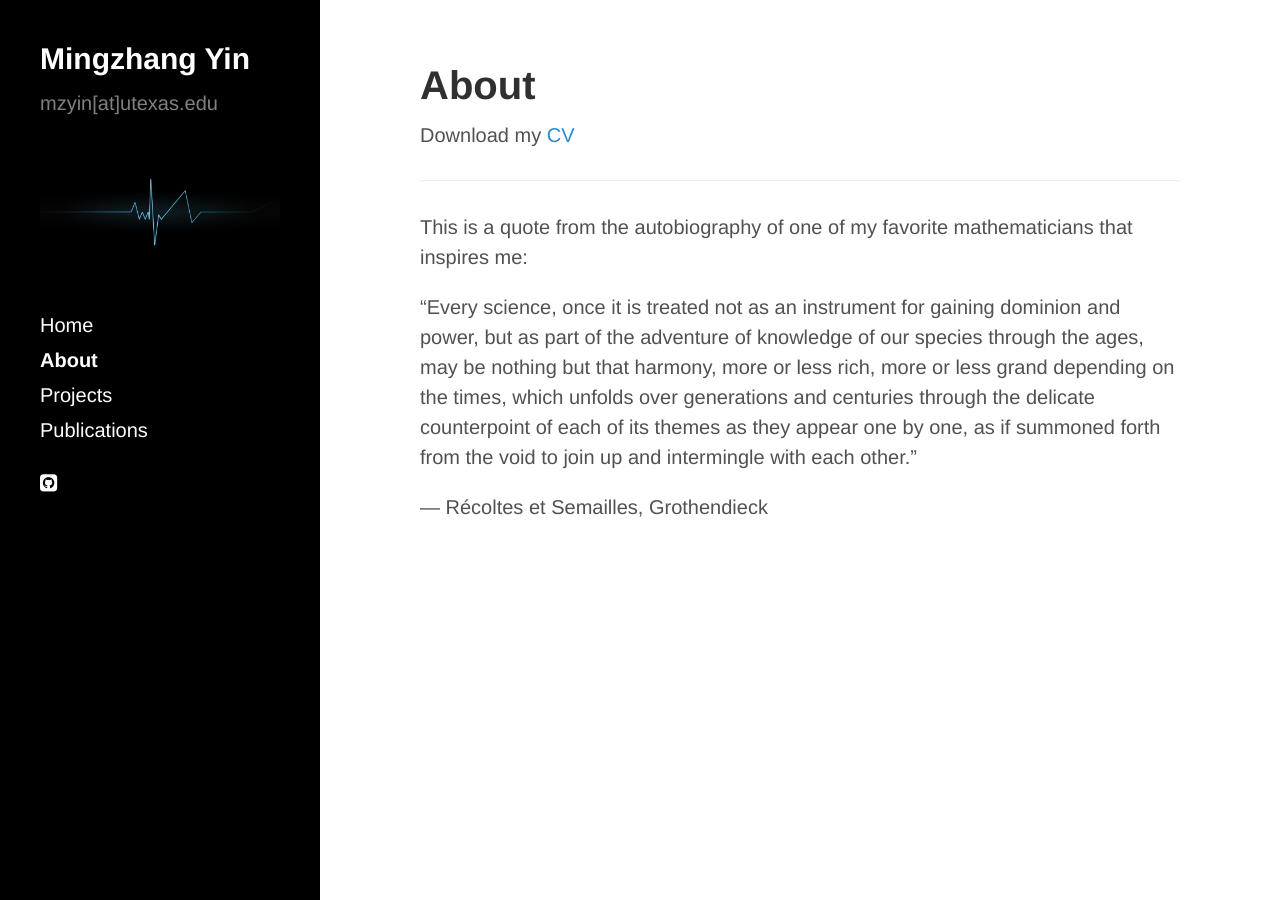
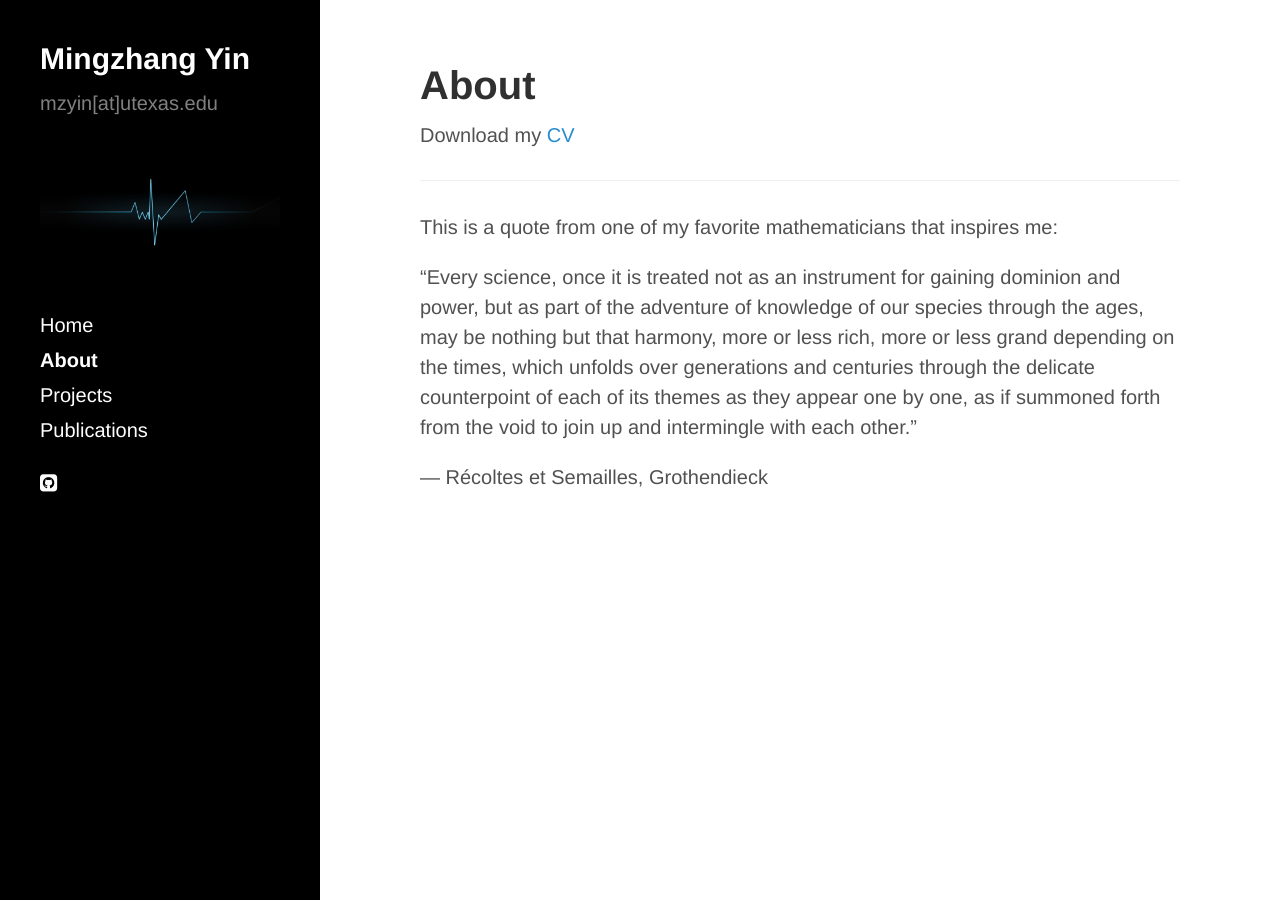
Before and after one commit to mingzhang-yin/mingzhang-yin.github.io, a Jekyll site: the page built from about.md, in a window 1280 px wide. Built offline with Jekyll 4.4.1, drawn with Linux system fonts in a browser that asks for light colours; nearby versions of some CDN libraries.

Commit message:
Update about.md

```diff
--- a/about.md
+++ b/about.md
@@ -9,7 +9,7 @@ ___
 
 [comment]: # *Status*
 
-This is a quote from the autobiography of one of my favorite mathematicians that inspires me:
+This is a quote from one of my favorite mathematicians that inspires me:
 
 "Every science, once it is treated not as an instrument for gaining dominion and power, but as part of the adventure of knowledge of our species through the ages, may be nothing but that harmony, more or less rich, more or less grand depending on the times, which unfolds over generations and centuries through the delicate counterpoint of each of its themes as they appear one by one, as if summoned forth from the void to join up and intermingle with each other."
 
```
